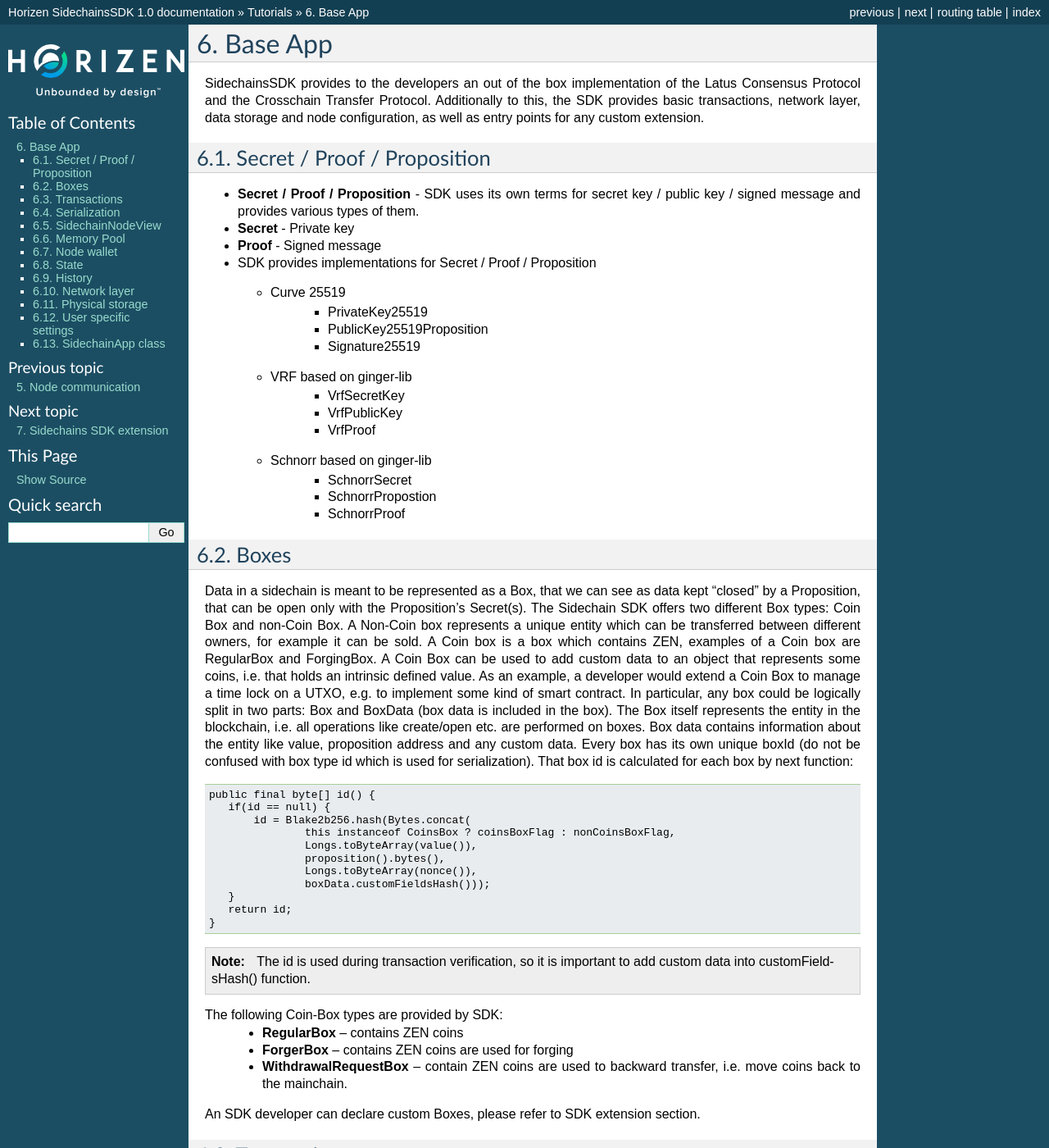
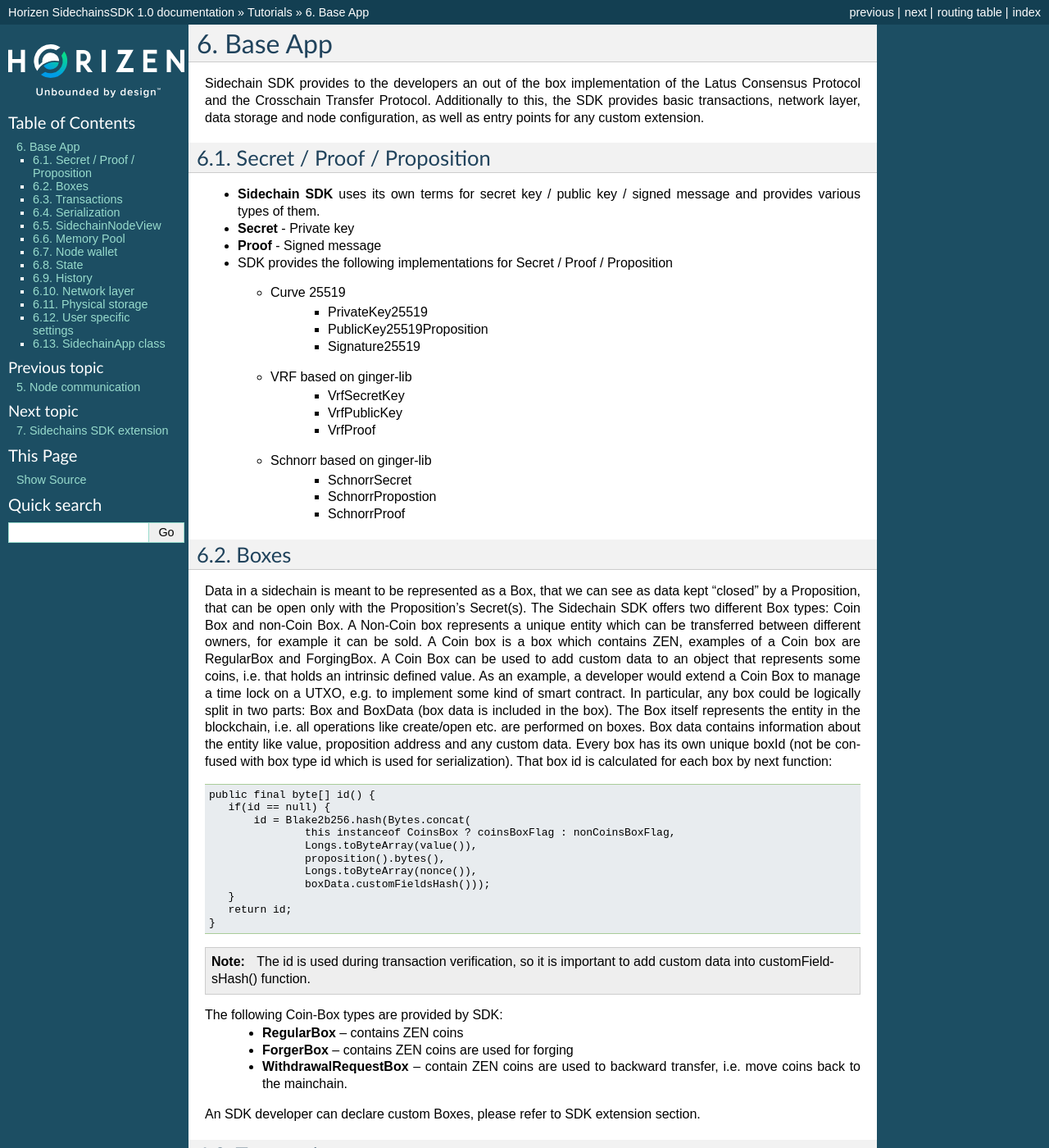
Before and after one commit to megaluck/documentation, a Sphinx documentation site: the page built from docs/introduction/06-Base-App.rst, in a window 1280 px wide and 1400 px high. Shown: the whole window at 82% size. Built offline with Sphinx 7.4.7, drawn with Linux system fonts in a browser that asks for light colours.

Commit message:
Update 06-Base-App.rst

```diff
--- a/docs/introduction/06-Base-App.rst
+++ b/docs/introduction/06-Base-App.rst
@@ -2,17 +2,18 @@
 Base App
 ========
 
-SidechainsSDK provides to the developers an out of the box implementation of the Latus Consensus Protocol and the Crosschain Transfer Protocol.
+Sidechain SDK provides to the developers an out of the box implementation of the Latus Consensus Protocol and the Crosschain Transfer Protocol.
 Additionally to this, the SDK provides basic transactions, network layer, data storage and node configuration, as well as entry points for any custom extension.
 
 
 Secret / Proof / Proposition
 ****************************
 
-* **Secret / Proof / Proposition** - SDK uses its own terms for secret key / public key / signed message and provides various types of them.
+* **Sidechain SDK** uses its own terms for secret key / public key / signed message and provides various types of them.
 * **Secret** -  Private key
 * **Proof** -  Signed message
-* SDK provides implementations for Secret / Proof / Proposition
+
+* SDK provides the following implementations for Secret / Proof / Proposition
 
   * Curve 25519
 	- PrivateKey25519
@@ -38,7 +39,7 @@
 some kind of smart contract.
 In particular, any box could be logically split in two parts: Box and BoxData (box data is included in the box). The Box itself represents the entity in the blockchain,
 i.e. all operations like create/open etc. are performed on boxes. Box data contains information about the entity like value, proposition address and any custom data.
-Every box has its own unique boxId (do not be confused with box type id which is used for serialization). That box id is calculated for each box by next function:
+Every box has its own unique boxId (not be confused with box type id which is used for serialization). That box id is calculated for each box by next function:
 
 ::
 
```
